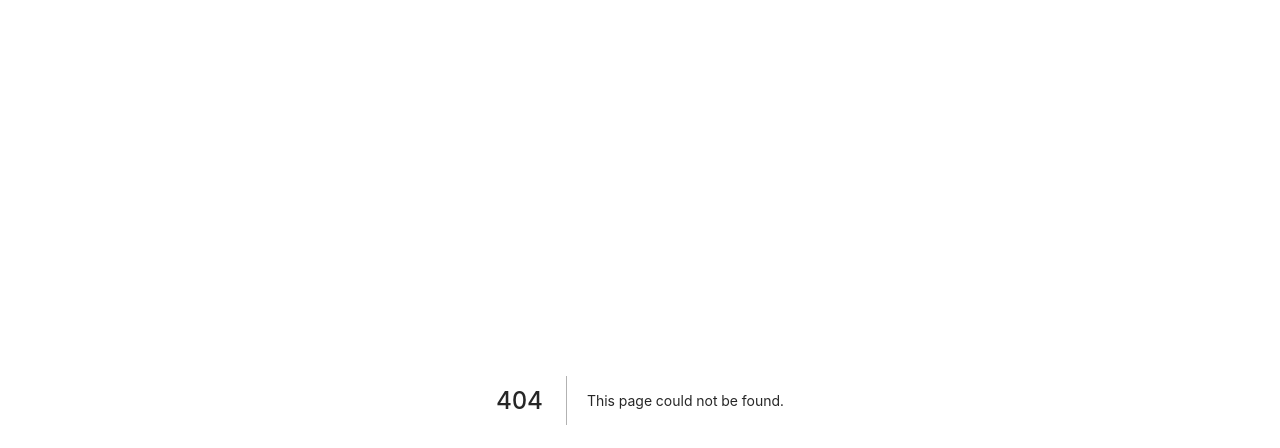
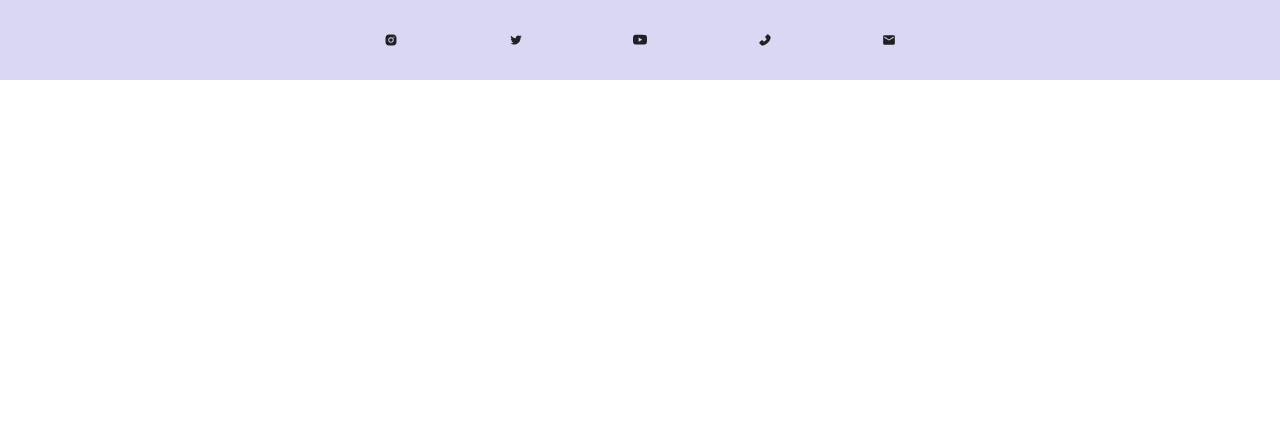
Before and after one commit to ozzyee/e-shop, a Next.js app: page /footer in a window 1280 px wide. Before the commit this address had no page. Shown: the top 448 px of the page. Built offline with nearby package versions, Linux system fonts and the light colour scheme.

Commit message:
footer done

```diff
--- a/package.json
+++ b/package.json
@@ -12,7 +12,8 @@
     "antd": "^4.20.5",
     "next": "12.1.6",
     "react": "18.1.0",
-    "react-dom": "18.1.0"
+    "react-dom": "18.1.0",
+    "react-icons": "^4.3.1"
   },
   "devDependencies": {
     "eslint": "8.15.0",
--- a/src/components/footer/index.js
+++ b/src/components/footer/index.js
@@ -0,0 +1,21 @@
+import { MdEmail } from "react-icons/md";
+import { AiFillInstagram } from "react-icons/ai";
+import { AiOutlineTwitter } from "react-icons/ai";
+import { BsYoutube } from "react-icons/bs";
+import { AiFillPhone } from "react-icons/ai";
+
+import styles from "../../styles/footer.module.css";
+
+export default function Footer() {
+  return (
+    <div className={styles.footer}>
+      <div className={styles.icons}>
+        <AiFillInstagram />
+        <AiOutlineTwitter />
+        <BsYoutube />
+        <AiFillPhone />
+        <MdEmail />
+      </div>
+    </div>
+  );
+}
--- /dev/null
+++ b/src/pages/footer.js
@@ -0,0 +1,9 @@
+import Footer from "../components/footer/index.js";
+
+export default function footer() {
+  return (
+    <div>
+      <Footer />
+    </div>
+  );
+}
--- /dev/null
+++ b/src/styles/footer.module.css
@@ -0,0 +1,15 @@
+.footer {
+  background-color: #d9d7f1;
+  width: 100vw;
+  height: 10vh;
+  display: flex;
+  justify-content: center;
+  align-items: center;
+}
+
+.icons {
+  display: flex;
+  justify-content: space-between;
+  align-items: center;
+  width: 40%;
+}
```
Also changed, not shown: src/pages/navFooter.js (+5 -5 lines), .babelrc (added), .eslintrc.json, src/components/footer/footer.css (deleted), 2 other files (tests, documents, lock files or other folders).
